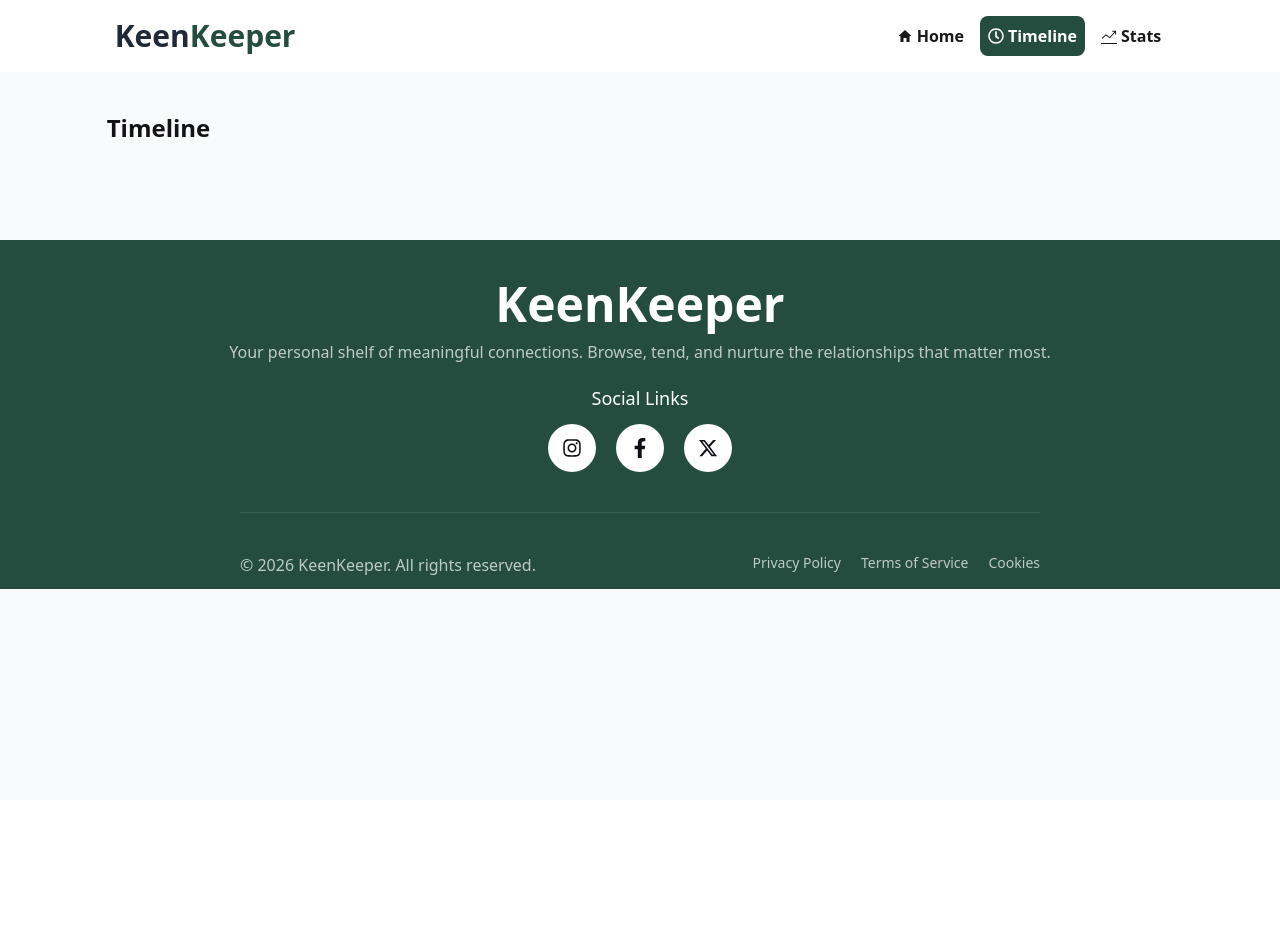
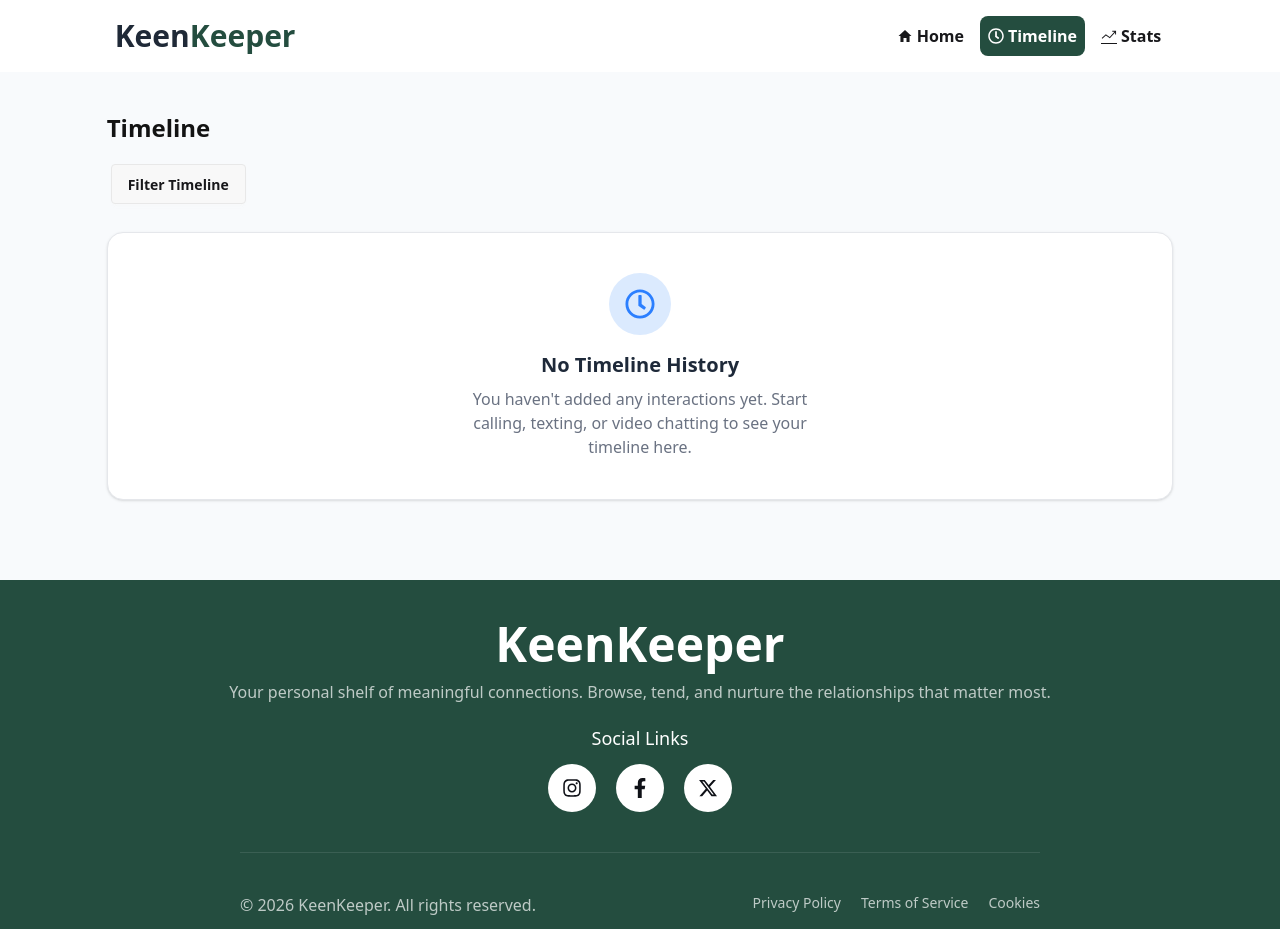
Before and after one commit to alfaazahmed7/assignment-07, a Next.js app: page /timeline in a window 1280 px wide. Before the commit the page ends 800 px from the top, so only its background shows below. Built offline with nearby package versions, Linux system fonts and the light colour scheme.

Commit message:
added filter functionality in timeline page

```diff
--- a/src/app/timeline/page.jsx
+++ b/src/app/timeline/page.jsx
@@ -1,82 +1,166 @@
 'use client';
 import { TimelineContext } from '@/context/timeline.context';
-import React, { useContext } from 'react';
+import React, { useContext, useState } from 'react';
+import { FaRegClock } from 'react-icons/fa';
 import { IoCall } from 'react-icons/io5';
 import { MdVideocam } from 'react-icons/md';
 import { TiMessages } from 'react-icons/ti';
 
 const TimelineHistory = () => {
     const { timelineData, setTimelineData } = useContext(TimelineContext);
-    console.log(timelineData, "timelineData from context");
+
+    const [filter, setFilter] = useState("all");
+
+    const filteredData =
+        filter === "all"
+            ? timelineData
+            : timelineData.filter(item => item.type === filter);
+
+    const handleClearAll = () => {
+        localStorage.removeItem("timelineData");
+        setTimelineData([]);
+    };
 
     return (
         <div className='my-10 w-10/12 mx-auto'>
             <h2 className='text-2xl font-bold text-[#131313] mb-4'>Timeline</h2>
+
+            <div className="dropdown mb-6">
+                <div tabIndex={0} role="button" className="btn m-1">
+                    {
+                        filter === "all"
+                            ? "Filter Timeline"
+                            : `Filter: ${filter.charAt(0).toUpperCase() + filter.slice(1)}`
+                    }
+                </div>
+
+                <ul
+                    tabIndex={-1}
+                    className="dropdown-content menu bg-base-100 rounded-box z-10 w-52 p-2 shadow"
+                >
+                    <li>
+                        <a
+                            onClick={() => setFilter("all")}
+                            className={filter === "all" ? "font-bold text-blue-500" : ""}
+                        >
+                            All
+                        </a>
+                    </li>
+                    <li>
+                        <a
+                            onClick={() => setFilter("text")}
+                            className={filter === "text" ? "font-bold text-blue-500" : ""}
+                        >
+                            Text
+                        </a>
+                    </li>
+                    <li>
+                        <a
+                            onClick={() => setFilter("call")}
+                            className={filter === "call" ? "font-bold text-blue-500" : ""}
+                        >
+                            Call
+                        </a>
+                    </li>
+                    <li>
+                        <a
+                            onClick={() => setFilter("video")}
+                            className={filter === "video" ? "font-bold text-blue-500" : ""}
+                        >
+                            Video
+                        </a>
+                    </li>
+                </ul>
+            </div>
+
             <div>
-                {
-                    timelineData.map((item, index) => {
-                        return (
+                {timelineData.length === 0 ? (
+                    <div className="flex flex-col items-center justify-center bg-white border border-gray-200 rounded-2xl shadow-sm p-10 text-center">
+
+                        <div className="bg-blue-100 text-blue-500 p-4 rounded-full mb-4">
+                            <FaRegClock className="text-3xl" />
+                        </div>
+                        <h3 className="text-xl font-semibold text-gray-800 mb-2">
+                            No Timeline History
+                        </h3>
+                        <p className="text-gray-500 max-w-sm">
+                            You haven't added any interactions yet. Start calling, texting, or video chatting to see your timeline here.
+                        </p>
+                    </div>
+                ) : (
+                    filteredData.map((item, index) => (
                         <div key={index}>
-                                {item.type === "call" &&
+
+                            {item.type === "call" && (
                                 <div className='bg-white p-5 shadow-sm rounded-xl flex items-center gap-3 mb-5'>
-                                        <div>
-                                            <p className='text-3xl '><IoCall /></p>
-                                        </div>
+                                    <p className='text-3xl'><IoCall /></p>
                                     <div>
                                         <div className='flex gap-1'>
                                             <p className='text-[#244D3F] text-xl font-medium'>Call</p>
                                             <p className='text-[#64748B] text-lg'>{`with ${item.name}`}</p>
                                         </div>
-                                            <p className='text-[#64748B] font-medium'> {new Date(item.date).toLocaleDateString("en-US", {
+                                        <p className='text-[#64748B] font-medium'>
+                                            {new Date(item.date).toLocaleDateString("en-US", {
                                                 month: "long",
                                                 day: "numeric",
                                                 year: "numeric",
-                                            })}</p>
+                                            })}
+                                        </p>
                                     </div>
                                 </div>
-                                }
+                            )}
 
-                                {item.type === "text" &&
+                            {item.type === "text" && (
                                 <div className='bg-white p-5 shadow-sm rounded-xl flex items-center gap-3 mb-5'>
-                                        <div>
-                                            <p className='text-3xl '><TiMessages /></p>
-                                        </div>
+                                    <p className='text-3xl'><TiMessages /></p>
                                     <div>
                                         <div className='flex gap-1'>
                                             <p className='text-[#244D3F] text-xl font-medium'>Text</p>
                                             <p className='text-[#64748B] text-lg'>{`with ${item.name}`}</p>
                                         </div>
-                                            <p className='text-[#64748B] font-medium'> {new Date(item.date).toLocaleDateString("en-US", {
+                                        <p className='text-[#64748B] font-medium'>
+                                            {new Date(item.date).toLocaleDateString("en-US", {
                                                 month: "long",
                                                 day: "numeric",
                                                 year: "numeric",
-                                            })}</p>
+                                            })}
+                                        </p>
                                     </div>
                                 </div>
-                                }
+                            )}
 
-                                {item.type === "video" &&
+                            {item.type === "video" && (
                                 <div className='bg-white p-5 shadow-sm rounded-xl flex items-center gap-3 mb-5'>
-                                        <div>
-                                            <p className='text-3xl '><MdVideocam /></p>
-                                        </div>
+                                    <p className='text-3xl'><MdVideocam /></p>
                                     <div>
                                         <div className='flex gap-1'>
                                             <p className='text-[#244D3F] text-xl font-medium'>Video</p>
                                             <p className='text-[#64748B] text-lg'>{`with ${item.name}`}</p>
                                         </div>
-                                            <p className='text-[#64748B] font-medium'> {new Date(item.date).toLocaleDateString("en-US", {
+                                        <p className='text-[#64748B] font-medium'>
+                                            {new Date(item.date).toLocaleDateString("en-US", {
                                                 month: "long",
                                                 day: "numeric",
                                                 year: "numeric",
-                                            })}</p>
+                                            })}
+                                        </p>
                                     </div>
                                 </div>
-                                }
+                            )}
                         </div>
-                        )
-                    })
-                }
+                    ))
+                )}
+
+                {timelineData.length > 0 && (
+                    <div className="text-center mt-6">
+                        <button
+                            onClick={handleClearAll}
+                            className="btn bg-red-500 hover:bg-red-600 text-white"
+                        >
+                            Clear All Timeline
+                        </button>
+                    </div>
+                )}
             </div>
         </div>
     );
--- a/src/components/Navbar/Navbar.jsx
+++ b/src/components/Navbar/Navbar.jsx
@@ -25,7 +25,7 @@ const Navbar = () => {
 
     return (
         <div className={`sticky top-0 z-10 transition-all duration-300 ${scrolled
-                ? "bg-gray-200/70 backdrop-blur-md shadow-md"
+                ? "bg-gray-200/70 backdrop-blur-sm shadow-md"
                 : "bg-white"
             }`}>
             <div className="navbar md:w-11/12 lg:w-10/12 mx-auto">
```
Lines whose indentation alone changed are shown as unchanged.
